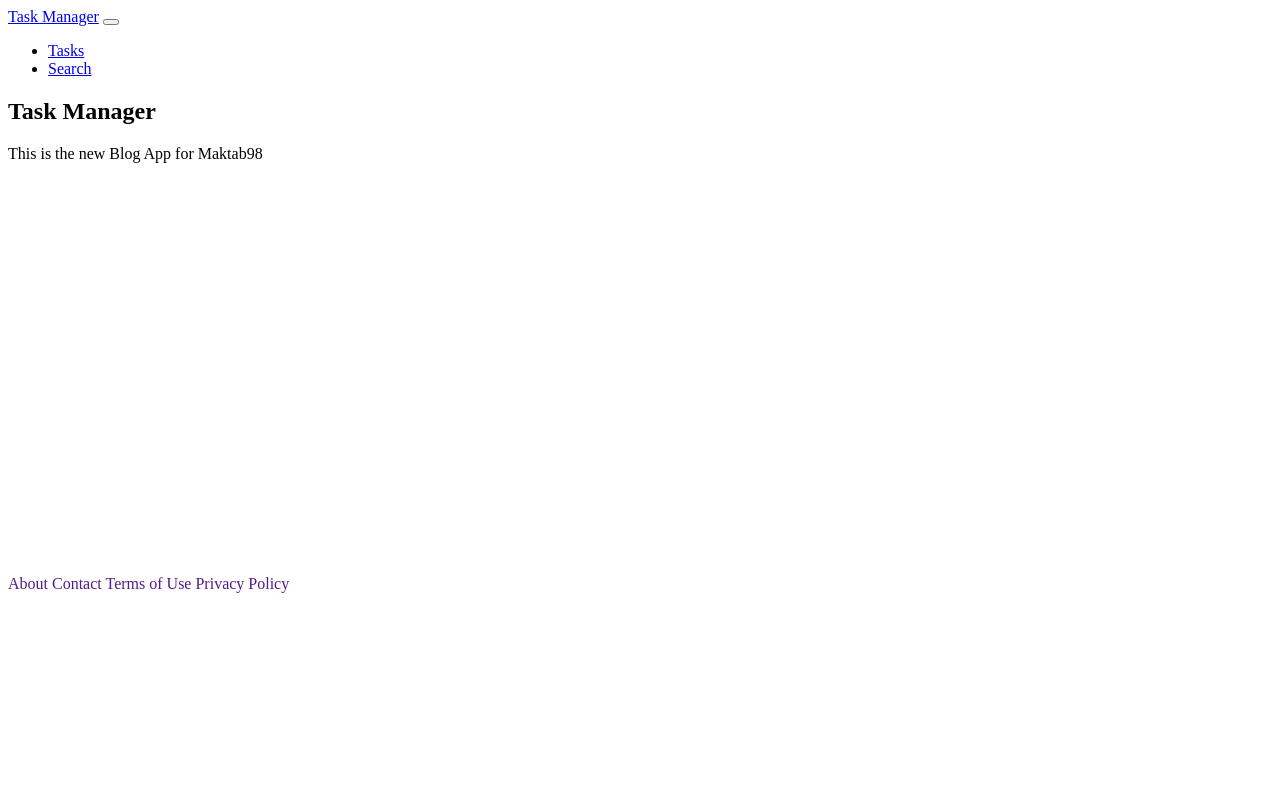
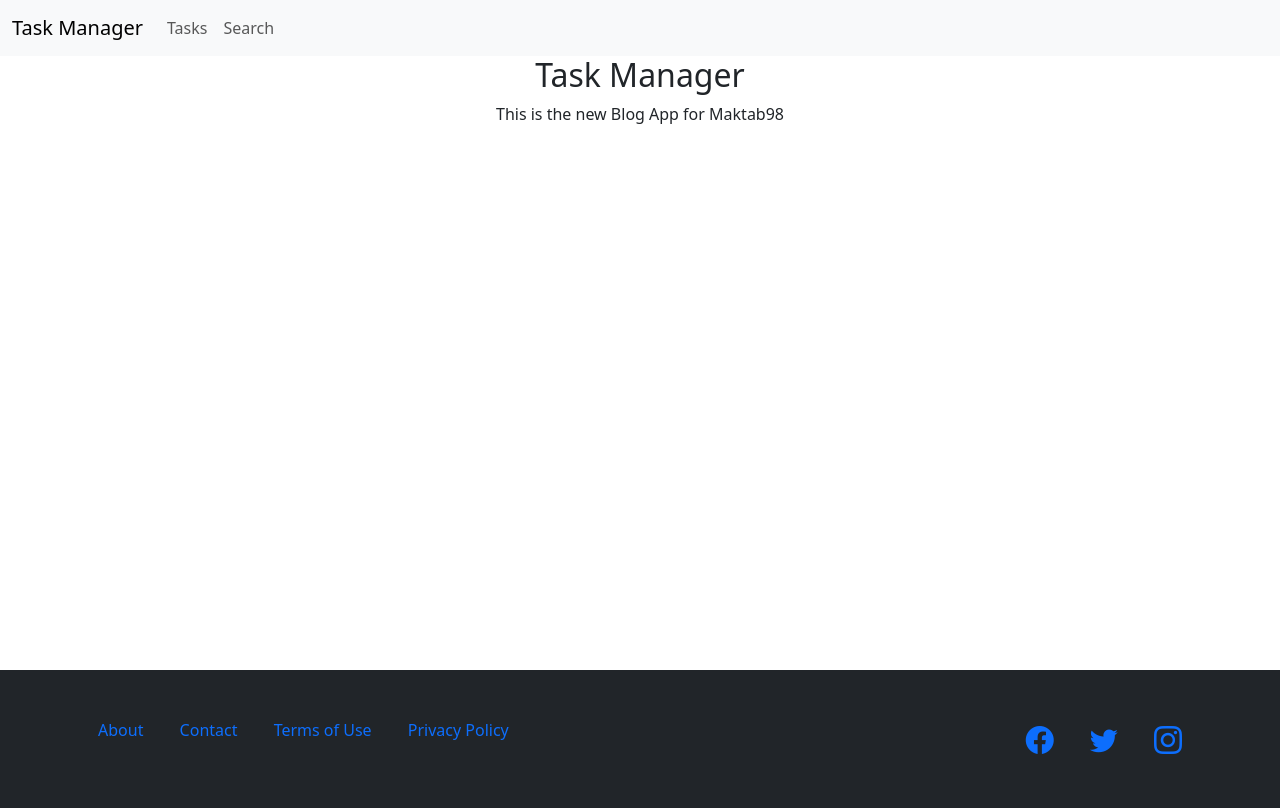
Before and after one commit to HosseinTahami/HW-98, a Django app: page / in a window 1280 px wide. Before the commit the page ends 593 px from the top, so only its background shows below. Run offline with Django 4.2, Linux system fonts and the light colour scheme.

Commit message:
Bootstrap links added

```diff
--- a/HW15/TaskManager/template/base.html
+++ b/HW15/TaskManager/template/base.html
@@ -4,6 +4,9 @@
 <head>
     <meta charset="UTF-8">
     <meta name="viewport" content="width=device-width, initial-scale=1.0">
+    <link href="https://cdn.jsdelivr.net/npm/bootstrap@5.3.0/dist/css/bootstrap.min.css" rel="stylesheet"
+        integrity="sha384-9ndCyUaIbzAi2FUVXJi0CjmCapSmO7SnpJef0486qhLnuZ2cdeRhO02iuK6FUUVM" crossorigin="anonymous">
+    <link rel="stylesheet" href="https://cdn.jsdelivr.net/npm/bootstrap-icons@1.10.5/font/bootstrap-icons.css">
     <title>Document</title>
 </head>
 
```
